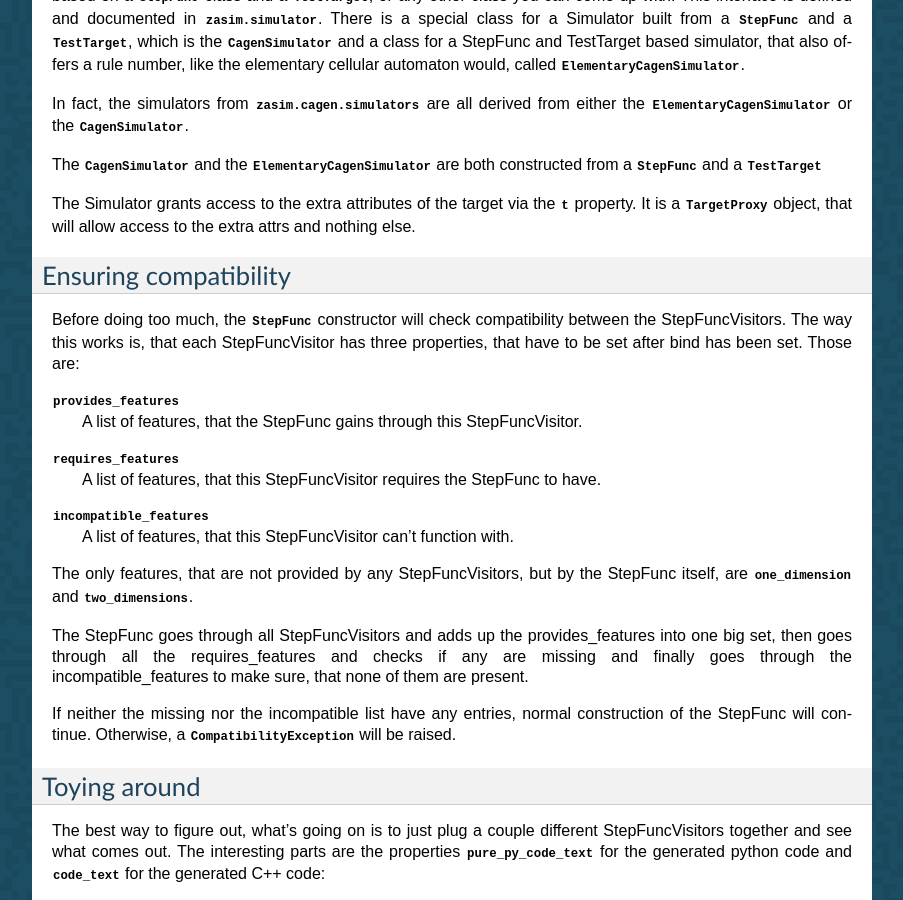
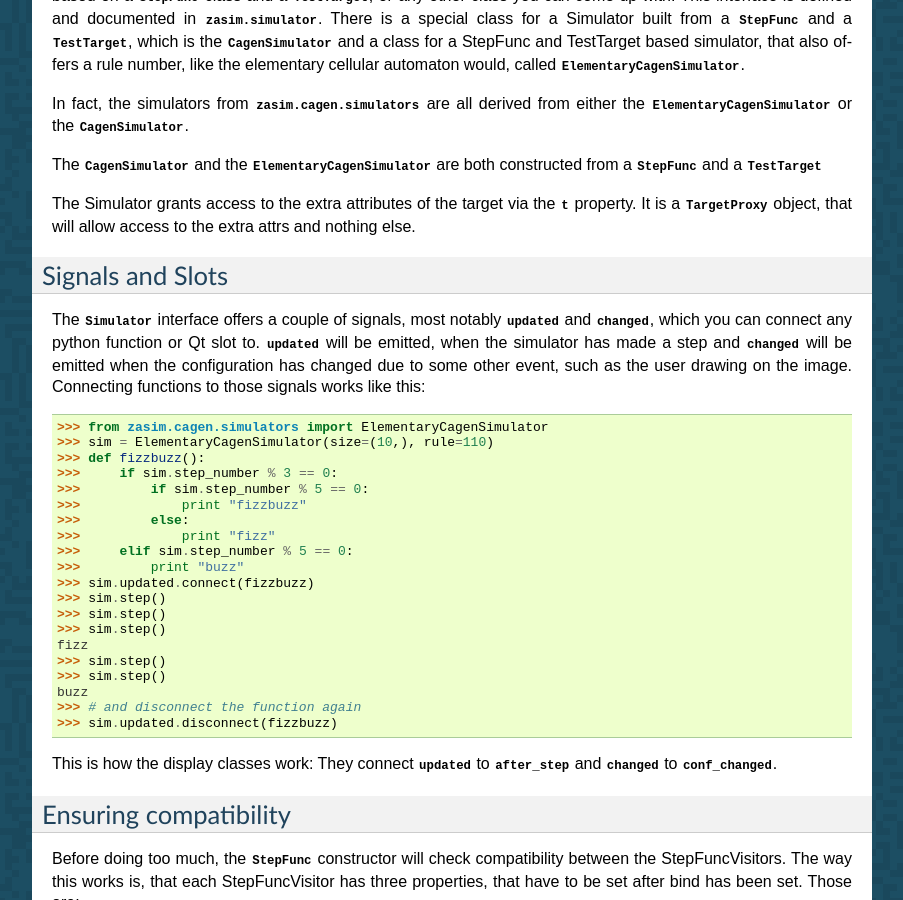
Before and after one commit to timo/zasim, a Sphinx documentation site: the page built from docs/tutorial/custom_stepfunc.rst, in a window 1280 px wide and 900 px high, scrolled down 2625 px. Shown: the whole window, without its empty margins (198-1101 px from the left). Built offline with Sphinx 7.4.7, drawn with Linux system fonts in a browser that asks for light colours; formulas are drawn with MathJax 3.

Commit message:
added an example for how to connect to a simulator signal.

```diff
--- a/docs/tutorial/custom_stepfunc.rst
+++ b/docs/tutorial/custom_stepfunc.rst
@@ -201,6 +201,44 @@ The Simulator grants access to the extra attributes of the target via the `t`
 property. It is a `~zasim.simulator.TargetProxy` object, that will allow
 access to the extra attrs and nothing else.
 
+
+Signals and Slots
+-----------------
+
+The `Simulator` interface offers a couple of signals,
+most notably `~zasim.simulator.BaseSimulator.updated` and
+`~zasim.simulator.BaseSimulator.changed`, which you can connect any python
+function or Qt slot to. `updated` will be emitted, when the simulator has made
+a step and `changed` will be emitted when the configuration has changed due to
+some other event, such as the user drawing on the image. Connecting functions to
+those signals works like this::
+
+    >>> from zasim.cagen.simulators import ElementaryCagenSimulator
+    >>> sim = ElementaryCagenSimulator(size=(10,), rule=110)
+    >>> def fizzbuzz():
+    >>>     if sim.step_number % 3 == 0:
+    >>>         if sim.step_number % 5 == 0:
+    >>>             print "fizzbuzz"
+    >>>         else:
+    >>>             print "fizz"
+    >>>     elif sim.step_number % 5 == 0:
+    >>>         print "buzz"
+    >>> sim.updated.connect(fizzbuzz)
+    >>> sim.step()
+    >>> sim.step()
+    >>> sim.step()
+    fizz
+    >>> sim.step()
+    >>> sim.step()
+    buzz
+    >>> # and disconnect the function again
+    >>> sim.updated.disconnect(fizzbuzz)
+
+This is how the display classes work: They connect `updated` to
+`~zasim.display.console.BaseConsolePainter.after_step` and `changed` to
+`~zasim.display.console.BaseConsolePainter.conf_changed`.
+
+
 Ensuring compatibility
 ----------------------
 
```
